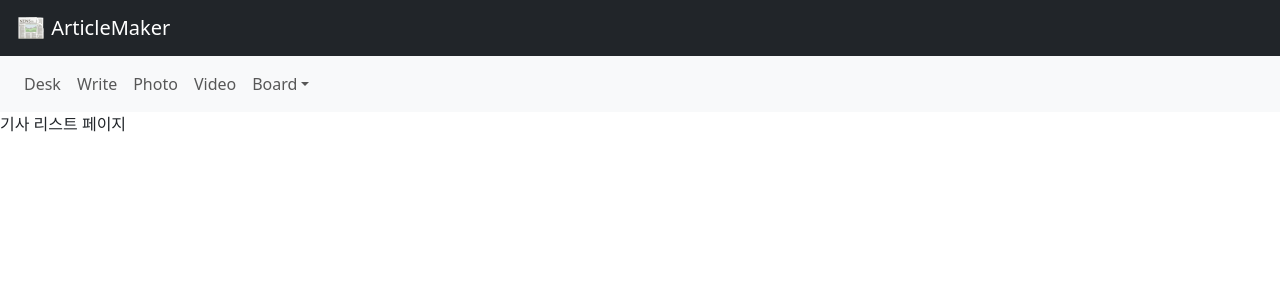
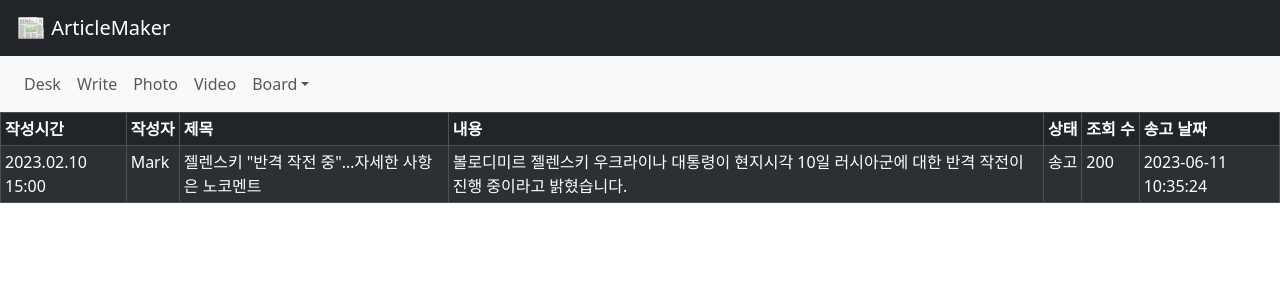
Before and after one commit to yhyoon1004/ArticleMaker, a Next.js app in the folder article_maker/: page /desk in a window 1280 px wide. Shown: the top 300 px of the page. Built offline with nearby package versions, Linux system fonts and the light colour scheme.

Commit message:
작성 기사 리스트를 보여줄 desk페이지에 테이블 컴포넌트 추가

```diff
--- /dev/null
+++ b/article_maker/component/table/ArticleTable.js
@@ -0,0 +1,30 @@
+import Table from 'react-bootstrap/Table';
+
+export default function ArticleTable() {
+    return (
+        <Table size="sm" responsive="sm" striped bordered hover variant="dark">
+            <thead>
+            <tr>
+                <th nowrap="nowrap">작성시간</th>
+                <th nowrap="nowrap">작성자</th>
+                <th nowrap="nowrap">제목</th>
+                <th nowrap="nowrap">내용</th>
+                <th nowrap="nowrap">상태</th>
+                <th nowrap="nowrap">조회 수</th>
+                <th nowrap="nowrap">송고 날짜</th>
+            </tr>
+            </thead>
+            <tbody>
+            <tr>
+                <td>2023.02.10 15:00</td>
+                <td>Mark</td>
+                <td>젤렌스키 "반격 작전 중"…자세한 사항은 노코멘트</td>
+                <td>볼로디미르 젤렌스키 우크라이나 대통령이 현지시각 10일 러시아군에 대한 반격 작전이 진행 중이라고 밝혔습니다.</td>
+                <td>송고</td>
+                <td>200</td>
+                <td>2023-06-11 10:35:24</td>
+            </tr>
+            </tbody>
+        </Table>
+    );
+}
--- a/article_maker/pages/desk/index.js
+++ b/article_maker/pages/desk/index.js
@@ -1,9 +1,10 @@
 import Layout from "@/component/layout/layout";
+import ArticleTable from "@/component/table/ArticleTable";
 
 export default function ArticleListPage() {
     return (
         <Layout>
-            <div>기사 리스트 페이지</div>
+            <ArticleTable/>
         </Layout>
     )
 };
```
